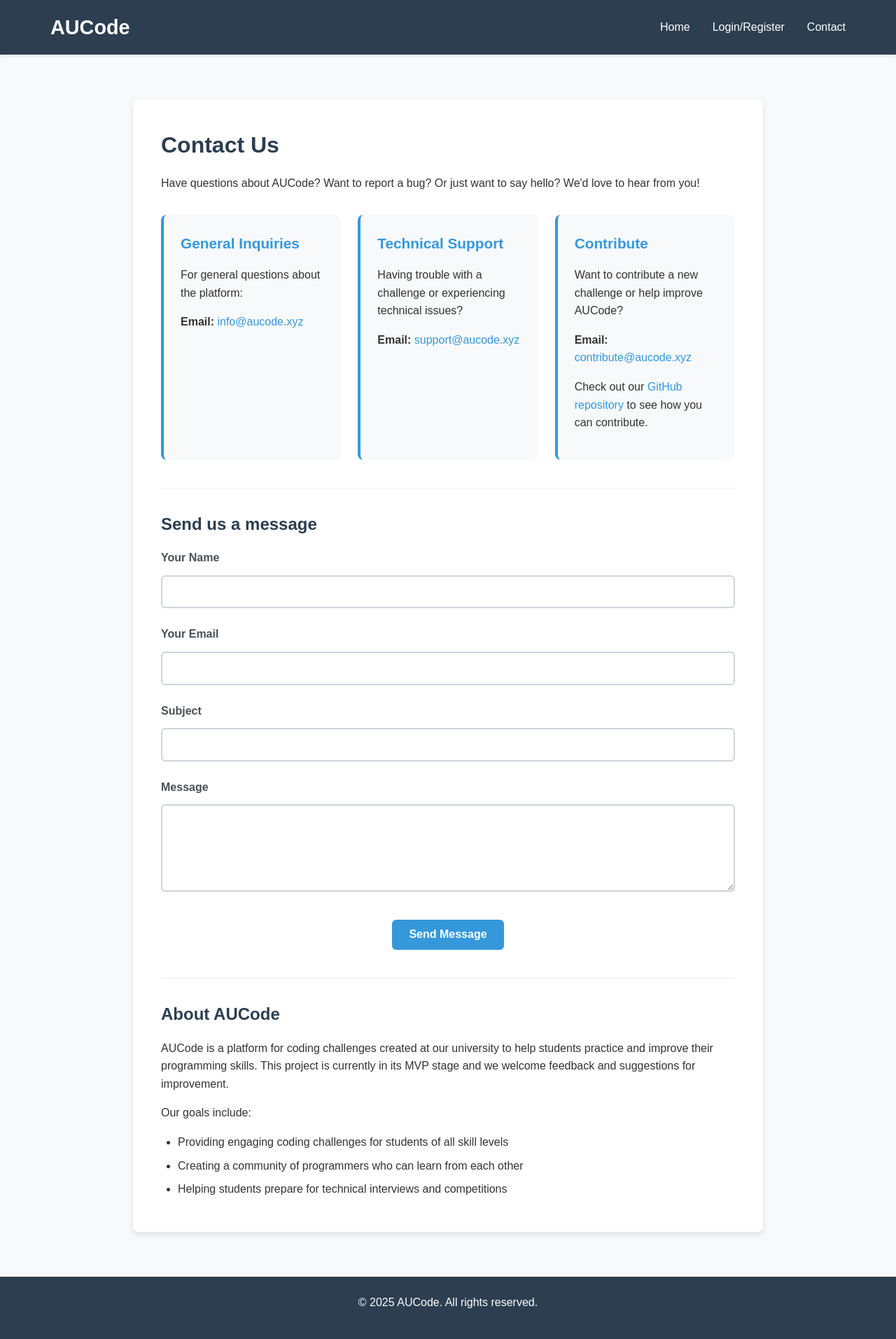
After one commit to WoutOnGitHub/AUCode, a Flask app: page /contact/ in a window 1280 px wide. The commit adds this page. Shown: the whole page at 70% size. Run offline with Flask 3, Linux system fonts and the light colour scheme.

Commit message:
Add contact form

```diff
--- a/app/main.py
+++ b/app/main.py
@@ -18,9 +18,11 @@ def init_app(app):
 
     # Register blueprints
     from app.routes.auth import auth_bp
+    from app.routes.contact import contact_bp
     from app.routes.problems import problems_bp
 
     app.register_blueprint(auth_bp)
+    app.register_blueprint(contact_bp)
     app.register_blueprint(problems_bp)
 
     # Add context processor for templates
--- /dev/null
+++ b/app/routes/contact.py
@@ -0,0 +1,30 @@
+from flask import Blueprint, flash, redirect, render_template, request, url_for
+
+from app.utils.auth_helpers import get_current_username, is_authenticated
+
+# Create a Blueprint for contact routes
+contact_bp = Blueprint("contact", __name__, url_prefix="/contact")
+
+
+@contact_bp.route("/", methods=["GET", "POST"])
+def contact():
+    """Display and handle the contact form"""
+    if request.method == "POST":
+        # In a real application, you would process the form submission here
+        # For example, sending an email or storing the message in a database
+        name = request.form.get("name")
+        email = request.form.get("email")
+        subject = request.form.get("subject")
+        message = request.form.get("message")
+
+        # Basic validation
+        if not name or not email or not subject or not message:
+            flash("All fields are required")
+            return render_template("contact.html")
+
+        # Here you would add code to send the email or store the message
+        # For now, we'll just show a success message
+        flash("Your message has been sent! We'll get back to you soon.")
+        return redirect(url_for("contact.contact"))
+
+    return render_template("contact.html")
--- a/app/static/css/styles.css
+++ b/app/static/css/styles.css
@@ -453,3 +453,102 @@ code {
   padding: 0.2rem 0.4rem;
   border-radius: 3px;
 }
+
+/* Contact page styles */
+.contact-card {
+  max-width: 900px;
+  margin: 2rem auto;
+  padding: 2.5rem;
+}
+
+.contact-info {
+  margin-bottom: 2.5rem;
+}
+
+.contact-methods {
+  display: grid;
+  grid-template-columns: repeat(auto-fit, minmax(250px, 1fr));
+  gap: 1.5rem;
+  margin: 2rem 0;
+}
+
+.contact-section {
+  background-color: #f8f9fa;
+  padding: 1.5rem;
+  border-radius: 8px;
+  border-left: 4px solid #3498db;
+}
+
+.contact-section h2 {
+  color: #3498db;
+  font-size: 1.3rem;
+  margin-bottom: 1rem;
+}
+
+.contact-form-container {
+  margin: 2.5rem 0;
+  padding-top: 2rem;
+  border-top: 1px solid #e9ecef;
+}
+
+.contact-form .form-group {
+  margin-bottom: 1.5rem;
+}
+
+.contact-form label {
+  display: block;
+  margin-bottom: 0.75rem;
+  font-weight: 600;
+  color: #495057;
+}
+
+.contact-form input,
+.contact-form textarea {
+  width: 100%;
+  padding: 0.8rem;
+  border: 2px solid #ced4da;
+  border-radius: 6px;
+  font-size: 1rem;
+  transition: border-color 0.3s ease;
+}
+
+.contact-form input:focus,
+.contact-form textarea:focus {
+  outline: none;
+  border-color: #3498db;
+}
+
+.contact-form textarea {
+  resize: vertical;
+}
+
+.about-aucode {
+  margin-top: 2.5rem;
+  padding-top: 2rem;
+  border-top: 1px solid #e9ecef;
+}
+
+.about-aucode h2 {
+  margin-bottom: 1rem;
+  color: #2c3e50;
+}
+
+.about-aucode ul {
+  margin-left: 1.5rem;
+  margin-top: 1rem;
+}
+
+.about-aucode li {
+  margin-bottom: 0.5rem;
+}
+
+/* Make sure the contact page is responsive */
+@media (max-width: 768px) {
+  .contact-methods {
+    grid-template-columns: 1fr;
+  }
+
+  .contact-card {
+    padding: 1.5rem;
+  }
+}
--- a/app/templates/base.html
+++ b/app/templates/base.html
@@ -21,7 +21,7 @@
           {% else %}
           <li><a href="{{ url_for('auth.auth') }}">Login/Register</a></li>
           {% endif %}
-          <li><a href="#">Contact</a></li>
+          <li><a href="{{ url_for('contact.contact') }}">Contact</a></li>
         </ul>
       </nav>
     </header>
--- /dev/null
+++ b/app/templates/contact.html
@@ -0,0 +1,85 @@
+{% extends "base.html" %} {% block title %}Contact Us - AUCode{% endblock %} {% block content %}
+<div class="container">
+  <div class="card contact-card">
+    <h1>Contact Us</h1>
+
+    <div class="contact-info">
+      <p>
+        Have questions about AUCode? Want to report a bug? Or just want to say hello? We'd love to
+        hear from you!
+      </p>
+
+      <div class="contact-methods">
+        <div class="contact-section">
+          <h2>General Inquiries</h2>
+          <p>For general questions about the platform:</p>
+          <p><strong>Email:</strong> <a href="mailto:info@aucode.xyz">info@aucode.xyz</a></p>
+        </div>
+
+        <div class="contact-section">
+          <h2>Technical Support</h2>
+          <p>Having trouble with a challenge or experiencing technical issues?</p>
+          <p>
+            <strong>Email:</strong>
+            <a href="mailto:support@aucode.xyz">support@aucode.xyz</a>
+          </p>
+        </div>
+
+        <div class="contact-section">
+          <h2>Contribute</h2>
+          <p>Want to contribute a new challenge or help improve AUCode?</p>
+          <p>
+            <strong>Email:</strong>
+            <a href="mailto:contribute@aucode.xyz">contribute@aucode.xyz</a>
+          </p>
+          <p>Check out our <a href="#">GitHub repository</a> to see how you can contribute.</p>
+        </div>
+      </div>
+    </div>
+
+    <div class="contact-form-container">
+      <h2>Send us a message</h2>
+      <form class="contact-form">
+        <div class="form-group">
+          <label for="name">Your Name</label>
+          <input type="text" id="name" name="name" required />
+        </div>
+
+        <div class="form-group">
+          <label for="email">Your Email</label>
+          <input type="email" id="email" name="email" required />
+        </div>
+
+        <div class="form-group">
+          <label for="subject">Subject</label>
+          <input type="text" id="subject" name="subject" required />
+        </div>
+
+        <div class="form-group">
+          <label for="message">Message</label>
+          <textarea id="message" name="message" rows="5" required></textarea>
+        </div>
+
+        <div class="form-actions">
+          <button type="submit" class="btn btn-primary">Send Message</button>
+        </div>
+      </form>
+    </div>
+
+    <div class="about-aucode">
+      <h2>About AUCode</h2>
+      <p>
+        AUCode is a platform for coding challenges created at our university to help students
+        practice and improve their programming skills. This project is currently in its MVP stage
+        and we welcome feedback and suggestions for improvement.
+      </p>
+      <p>Our goals include:</p>
+      <ul>
+        <li>Providing engaging coding challenges for students of all skill levels</li>
+        <li>Creating a community of programmers who can learn from each other</li>
+        <li>Helping students prepare for technical interviews and competitions</li>
+      </ul>
+    </div>
+  </div>
+</div>
+{% endblock %}
```
